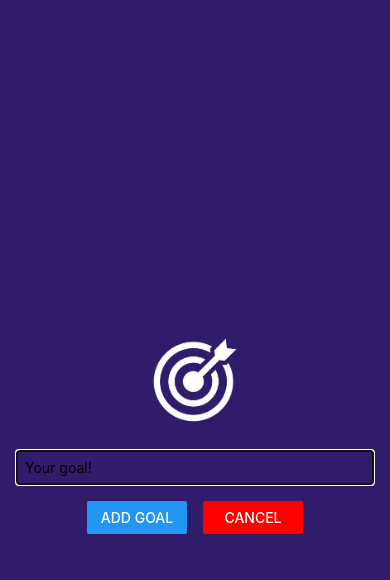
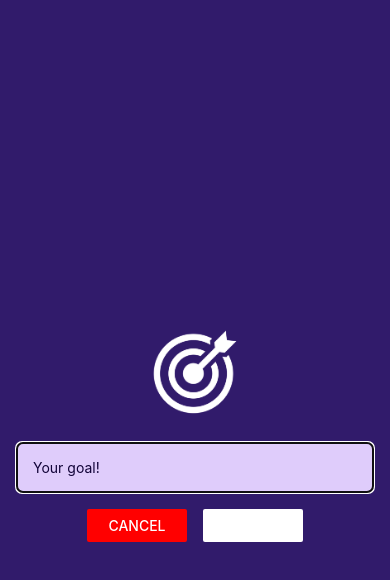
Before and after one commit to IqbalAhmadi/RNCourse, a React Native app: screen / in a window 390 px wide. Both pictures are taken after a click on the button "ADD NEW GOAL". Shown: the top 580 px of the page. Built offline with nearby package versions, Linux system fonts and the light colour scheme.

Commit message:
final touches of the app

```diff
--- a/App.js
+++ b/App.js
@@ -1,5 +1,6 @@
 import { useState } from 'react'
 import { StyleSheet, View, FlatList, Button } from 'react-native'
+import { StatusBar } from 'expo-status-bar'
 
 // importing components here
 import GoalItem from './components/GoalItem'
@@ -35,10 +36,12 @@
   }
 
   return (
+    <>
+      <StatusBar style="light" />
       <View style={styles.appContaiber}>
         <Button
           title="Add New Goal"
-        color={'#47A992'}
+          color={'#FFF8C9'}
           onPress={startAddGoalHandler}
         />
         <GoalInput
@@ -65,6 +68,7 @@
           />
         </View>
       </View>
+    </>
   )
 }
 
--- a/app.json
+++ b/app.json
@@ -5,6 +5,7 @@
     "version": "1.0.0",
     "orientation": "portrait",
     "icon": "./assets/icon.png",
+    "backgroundColor": "#1e085a",
     "userInterfaceStyle": "light",
     "splash": {
       "image": "./assets/splash.png",
--- a/components/GoalInput.js
+++ b/components/GoalInput.js
@@ -27,11 +27,10 @@
         />
         <View style={styles.buttonContainer}>
           <View style={styles.button}>
-            <Button title="Add Goal" onPress={addGoalHandler} />
+            <Button title="Cancel" color="red" onPress={props.onCancel} />
           </View>
-
           <View style={styles.button}>
-            <Button title="Cancel" color="red" onPress={props.onCancel} />
+            <Button title="Add Goal" onPress={addGoalHandler} color="#fff" />
           </View>
         </View>
       </View>
@@ -56,9 +55,12 @@
     margin: 20,
   },
   textInput: {
-    borderColor: '#cccccccc',
+    borderColor: '#efd0ff',
+    backgroundColor: '#DFCCFB',
+    color: '#120438',
+    borderRadius: 6,
     borderWidth: 1,
-    padding: 8,
+    padding: 16,
     width: '100%',
   },
   buttonContainer: {
--- a/components/GoalItem.js
+++ b/components/GoalItem.js
@@ -20,7 +20,7 @@
   goalItem: {
     margin: 8,
     borderRadius: 6,
-    backgroundColor: '#4D4C7D',
+    backgroundColor: '#9D76C1',
   },
   pressedItem: {
     opacity: 0.5,
```
Lines whose indentation alone changed are shown as unchanged.
